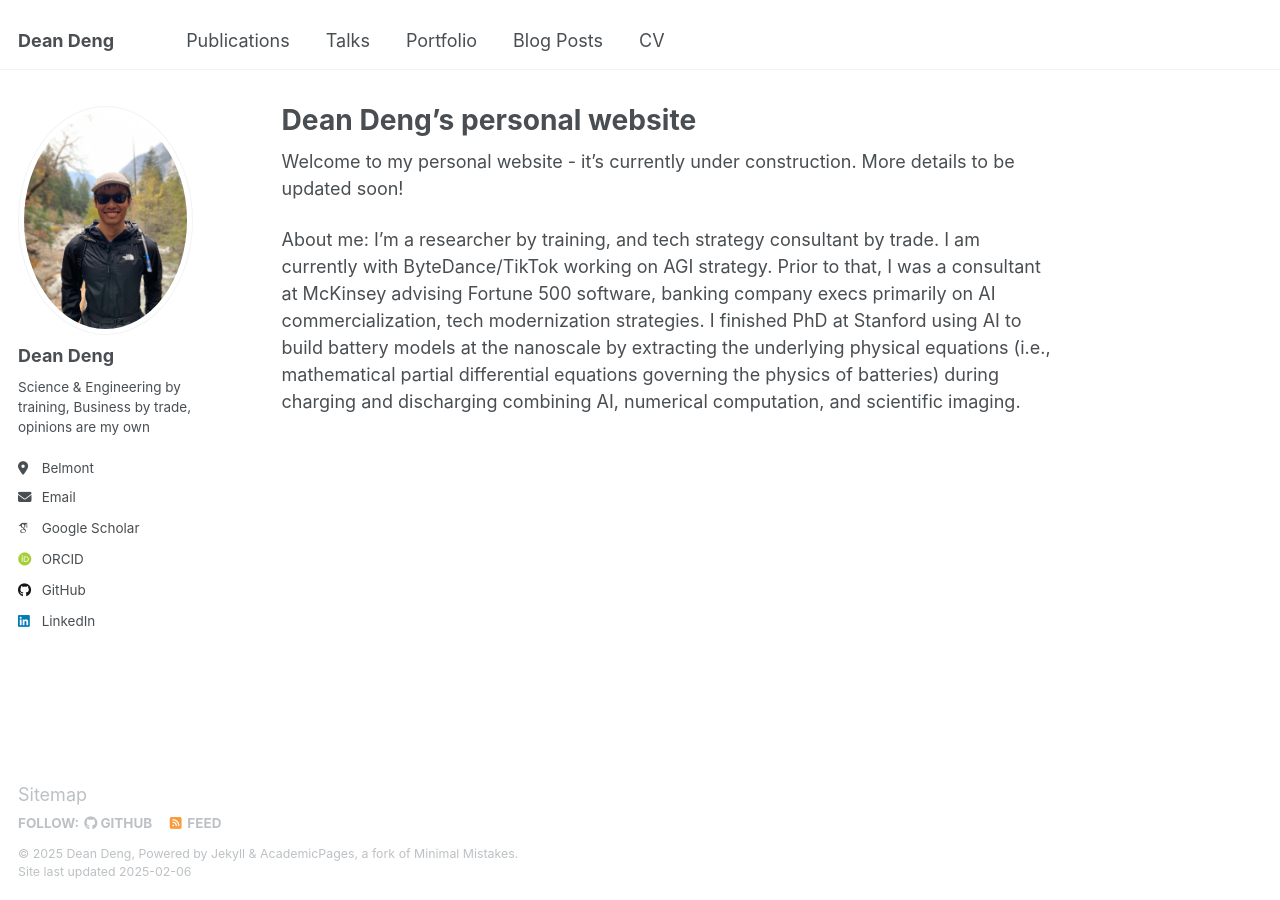
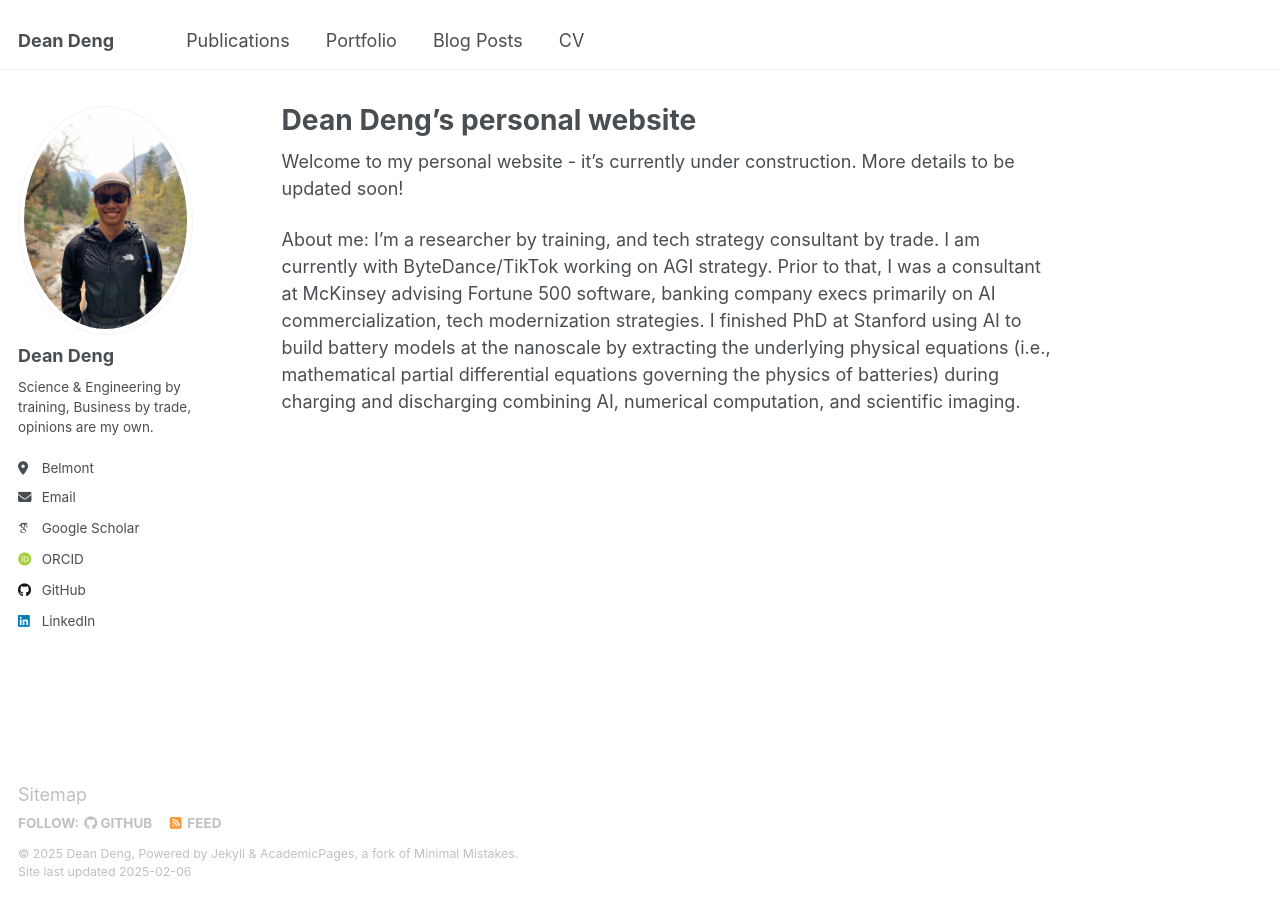
Before and after one commit to dhtdean/home, a Jekyll site: the page built from _pages/about.md, in a window 1280 px wide. Built offline with Jekyll 4.4.1, drawn with Linux system fonts in a browser that asks for light colours; some web fonts are replaced.

Commit message:
update navigation

```diff
--- a/_config.yml
+++ b/_config.yml
@@ -14,7 +14,7 @@
 name                     : &name "Dean Deng"
 description              : &description "personal page"
 URL                      : https://dhtdean.github.io/home/ # the base hostname & protocol for your site e.g. "https://[your GitHub username].github.io"
-baseurl                  : "" # the subpath of your site, e.g. "/blog"
+baseurl                  : "/home" # the subpath of your site, e.g. "/blog"
 repository               : "academicpages/academicpages.github.io" # TODO: keep this line unchanged for now
 
 # Site Author - The following control what appear as part of the author content on the side bar.
@@ -25,7 +25,7 @@
   avatar           : "profile_self.png"
   name             : "Dean Deng"
   pronouns         : # example: "she/her"
-  bio              : "Science & Engineering by training, Business by trade, opinions are my own"
+  bio              : "Science & Engineering by training, Business by trade, opinions are my own."
   location         : "Belmont"
   employer         : # "Red Brick University"
   uri              : # URL
--- a/_data/navigation.yml
+++ b/_data/navigation.yml
@@ -8,9 +8,6 @@
   - title: "Publications"
     url:
 
-  - title: "Talks"
-    url:
-
   - title: "Portfolio"
     url:
 
```
